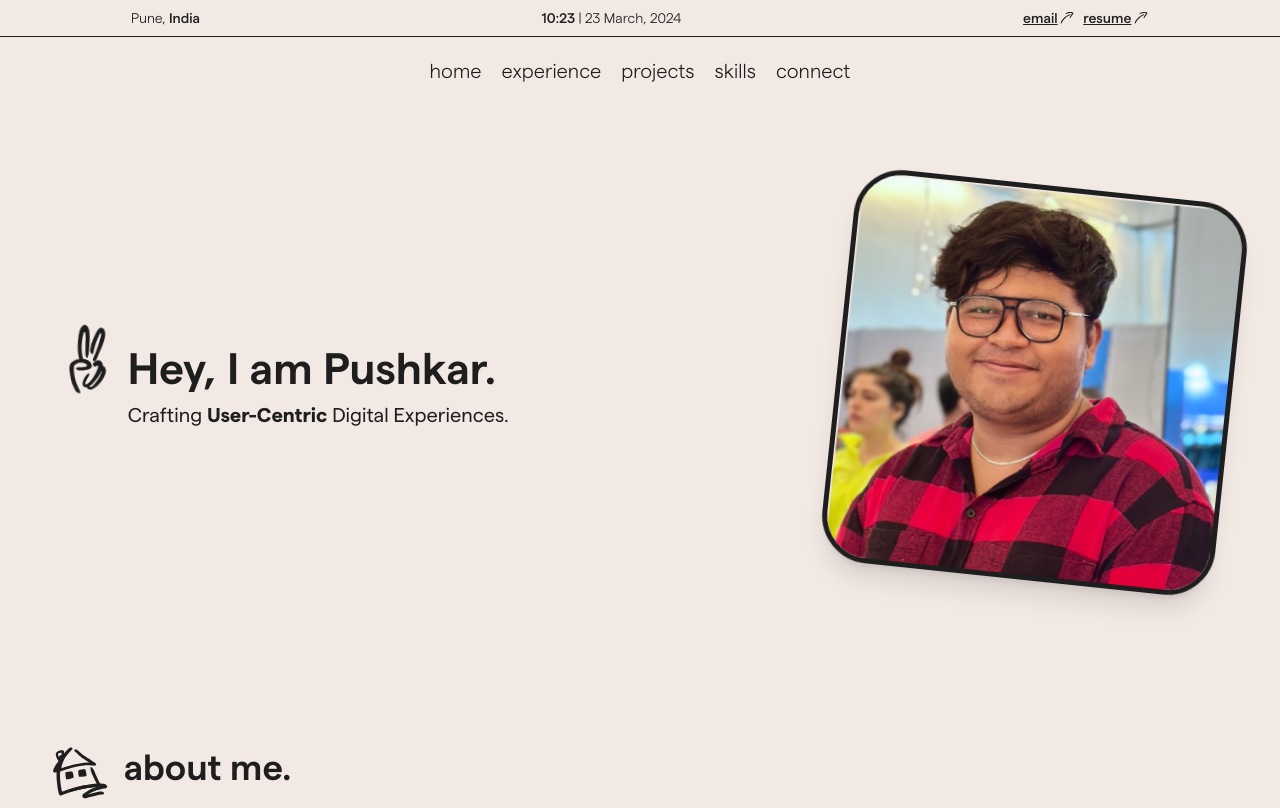
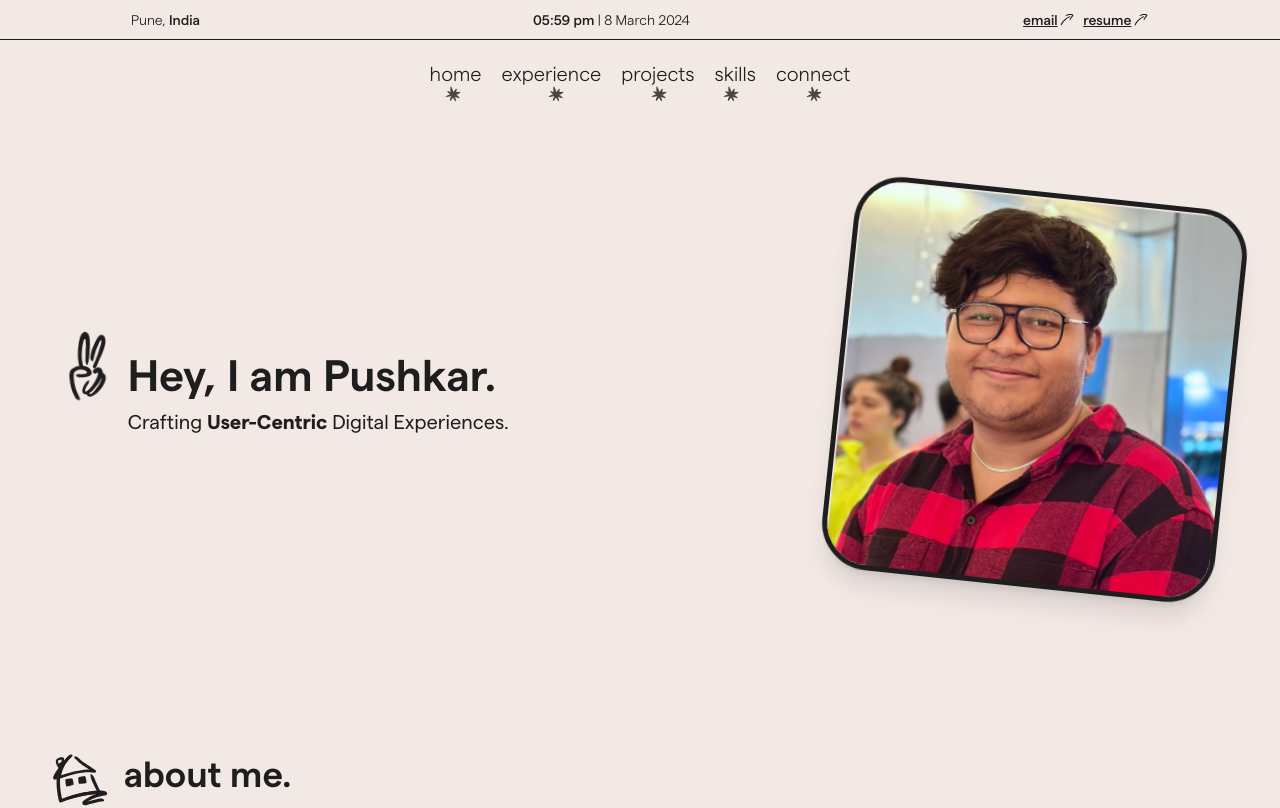
Before and after one commit to Pushkar1809/portfolio, a React (Vite) app: page / in a window 1280 px wide. Shown: the top 808 px of the page. Built offline with nearby package versions, Linux system fonts and the light colour scheme; a web font is replaced by a local one.

Commit message:
feat: activate nav buttons

```diff
--- a/src/App.tsx
+++ b/src/App.tsx
@@ -9,6 +9,8 @@ import About from "./sections/About.tsx";
 import Experiences from './sections/Experiences';
 import Projects from "./sections/Projects.tsx";
 import Skills from "./sections/Skills.tsx";
+import Contact from "./sections/Contact.tsx";
+import heart from "./assets/svgs/heart.svg";
 
 function App() {
 	function preloadImage(src: string) {
@@ -31,10 +33,10 @@ function App() {
   return (
 		<div className="h-[100vh] flex flex-col">
 			<TopBar />
+			<Nav />
 
 			<main className="max-w-[120ch] mx-auto">
-				<Nav />
-				<div className="flex items-center justify-between w-full my-[5rem]">
+				<div id="home" className="flex items-center justify-between w-full mb-[5rem] mt-[12rem]">
 					<div className="flex">
 						<img
 							src={peace}
@@ -57,12 +59,16 @@ function App() {
 				{/* Intro / Summary */}
 				<About />
 				{/* Work */}
-				<Experiences/>
+				<Experiences id="exp"/>
 				{/* Projects */}
-				<Projects/>
+				<Projects id="projects"/>
 				{/* Skills */}
-				<Skills/>
+				<Skills id="skills"/>
 				{/* Links and Contact */}
+				<Contact id="contact"/>
+				<div className="flex justify-end mt-3 mb-10">
+					<img src={heart} alt="heart" />
+				</div>
 			</main>
 		</div>
 	);
--- a/src/components/EmphasisedText.tsx
+++ b/src/components/EmphasisedText.tsx
@@ -3,9 +3,9 @@ import { cn } from "../utils";
 export const EmphasisedText = ({ text, className }: { text: string, className?: string }) => (
   <p className={cn("", className)}>{text.split("*").map((sub: string, index: number) => {
     if( index % 2 == 0) {
-      return sub;
+      return <span key={index}>{sub}</span>;
     } else {
-      return <span className="font-bold">{sub}</span>
+      return <span key={index} className="font-bold">{sub}</span>
     }
   })}</p>
 )
--- a/src/components/Layout.tsx
+++ b/src/components/Layout.tsx
@@ -6,10 +6,11 @@ interface Props {
   title: string;
   children: React.ReactNode;
   iconStyles?: string;
+  id: string;
 }
 
-export const Layout = ({icon, title, children, iconStyles}: Props) => (
-  <div className="flex items-start gap-3 pt-[5rem]">
+export const Layout = ({ icon, title, children, iconStyles, id }: Props) => (
+  <div id={id} className="flex items-start gap-3 py-[5rem]">
     <img src={icon} alt="icon" className={cn("w-[4rem]", iconStyles)} />
     <div className="flex-1">
       <h2 className="text-[2.25rem] font-semibold">{title}</h2>
--- a/src/sections/Contact.tsx
+++ b/src/sections/Contact.tsx
@@ -0,0 +1,26 @@
+import { Layout } from "../components/Layout";
+import bubble from "../assets/svgs/bubble.svg";
+import { contacts, calendlyUrl } from "../data";
+import { Contact as Cntct } from "../types";
+import { PrimaryBtn } from "../components/PrimaryBtn";
+
+const Contact = ({id}: {id: string}) => (
+	<Layout id={id} icon={bubble} title="my socials & contact.">
+		<div className="grid grid-cols-2 gap-5 mb-5 mt-10">
+			{contacts.map((contact: Cntct, index: number) => (
+				<div
+					className="flex justify-between gap-3 border-b border-dark/50 border-dashed pb-1 px-2 text-lg"
+					key={index}>
+					<p className="font-thin">{contact.name}</p>
+					<PrimaryBtn to={contact.to} label={contact.displayName} />
+				</div>
+			))}
+		</div>
+		<span className="flex">
+			Get in touch. Schedule a call
+			<PrimaryBtn className="ml-1" to={calendlyUrl} label="here" />
+		</span>
+	</Layout>
+);
+
+export default Contact;
--- a/src/sections/Experiences.tsx
+++ b/src/sections/Experiences.tsx
@@ -4,10 +4,16 @@ import { experiences } from "../data";
 import { Experience as ExpType } from '../types';
 import pointer from "../assets/svgs/pointer.svg";
 
-const Experiences = () => (
-  <Layout icon={pointer} title="my experiences." iconStyles="mt-[-0.5rem]">
-    {experiences.map((exp: ExpType) => <Experience key={exp.id} {...exp} />)}
-  </Layout>
-)
+const Experiences = ({id}: {id: string}) => (
+	<Layout
+		id={id}
+		icon={pointer}
+		title="my experiences."
+		iconStyles="mt-[-0.5rem]">
+		{experiences.map((exp: ExpType) => (
+			<Experience key={exp.id} {...exp} />
+		))}
+	</Layout>
+);
 
 export default Experiences;
--- a/src/sections/Nav.tsx
+++ b/src/sections/Nav.tsx
@@ -1,34 +1,89 @@
 import asterisk from "../assets/svgs/asterisk.svg";
-
+import { useEffect, useState } from "react";
 interface NavLink {
   name: string;
-  to: string;
+	idName: string;
 }
 
 const Nav = () => {
+
+
+	useEffect(() => {
+
+	})
+
   const navLinks: NavLink[] = [
-		{ name: "home", to: "#home" },
-		{ name: "experience", to: "#experiences" },
-		{ name: "projects", to: "#projects" },
-		{ name: "skills", to: "#skills" },
-    { name: "connect", to: "#connect" }
+		{ name: "home", idName: "home" },
+		{ name: "experience", idName: "exp" },
+		{ name: "projects", idName: "projects" },
+		{ name: "skills", idName: "skills" },
+		{ name: "connect", idName: "contact" },
 	];
   return (
-		<nav className="w-full py-5">
-			<ul className="flex justify-center items-center gap-5">
-				{navLinks.map(({ name, to }: NavLink, index: number) => (
-					<li key={index}>
-						<a
-							className="relative group text-xl font-thin select-none"
-							href={to}>
-							{name}
-							<img className="w-5 top-10 absolute right-[35%] animate-slowspin opacity-0 group-hover:top-6 group-hover:opacity-80 transition-all ease-in-out duration-300" src={asterisk} alt="asterisk"/>
-						</a>
-					</li>
-				))}
+		<nav className="fixed w-full top-[2.5rem] bg-gradient-to-b via-light/80 from-light to-light/0 px-5 rounded-full z-20 h-[6rem]">
+			<ul className="flex justify-center items-center gap-5 mt-5">
+				{navLinks.map(({ name, idName }: NavLink, index: number) => <NavLink name={name} key={index} idName={idName}  />)}
 			</ul>
 		</nav>
 	);
 }
 
+interface NavLinkProps {
+	idName: string;
+	name: string;
+}
+
+const NavLink = ({idName, name}: NavLinkProps) => {
+	const [isVisible, setIsVisible] = useState(false);
+
+	useEffect(() => {
+		const element = document.getElementById(idName);
+		if(element){
+			const observer = new IntersectionObserver((entries) => {
+				const entry = entries[0];
+				setIsVisible(
+					entry.isIntersecting
+				);
+			}, { threshold: 0.5});
+			observer.observe(element)
+		}
+		return () => {
+			setIsVisible(false);
+		}
+	}, [idName])
+	return (
+		<li>
+			<button
+				onClick={() => {
+					if (idName === "home") {
+						window.scrollTo({
+							top: window.screenTop - 100,
+							behavior: "smooth",
+						});
+						return;
+					}
+					const element = document.getElementById(idName);
+					if (element) {
+						window.scrollTo({
+							top: element?.offsetTop - 50,
+							behavior: "smooth",
+						});
+					}
+				}}
+				className="relative group text-xl font-thin select-none">
+				{name}
+				<img
+					className={`w-5 ${
+						isVisible ? "top-6" : "top-10"
+					} absolute right-[35%] animate-slowspin ${
+						isVisible ? "opacity-80" : "opacity-0"
+					} group-hover:top-6 group-hover:opacity-80 transition-all ease-in-out duration-300`}
+					src={asterisk}
+					alt="asterisk"
+				/>
+			</button>
+		</li>
+	);
+}
+
 export default Nav;
--- a/src/sections/Projects.tsx
+++ b/src/sections/Projects.tsx
@@ -5,8 +5,8 @@ import { Project as ProjType } from "../types";
 import { Project } from "../components/Project";
 import { PrimaryBtn } from "../components/PrimaryBtn";
 
-const Projects = () => (
-	<Layout icon={gem} title="things i have built.">
+const Projects = ({ id }: { id: string }) => (
+	<Layout id={id} icon={gem} title="things i have built.">
 		{projects.map((proj: ProjType) => (
 			<Project key={proj.id} {...proj} />
 		))}
--- a/src/sections/Skills.tsx
+++ b/src/sections/Skills.tsx
@@ -5,22 +5,31 @@ import { skills } from "../data";
 import { SkillsList } from "../components/SkillsList";
 import { Skill } from "../types";
 
-const Skills = () => {
-  const frontend = useMemo(() => skills.filter((skill: Skill) => skill.type === "frontend"), []);
-  const backend = useMemo(() => skills.filter((skill: Skill) => skill.type === "backend"), []);
-  const database = useMemo(() => skills.filter((skill: Skill) => skill.type === "database"), []);
-  const web3 = useMemo(
+const Skills = ({id}: {id: string}) => {
+	const frontend = useMemo(
+		() => skills.filter((skill: Skill) => skill.type === "frontend"),
+		[],
+	);
+	const backend = useMemo(
+		() => skills.filter((skill: Skill) => skill.type === "backend"),
+		[],
+	);
+	const database = useMemo(
+		() => skills.filter((skill: Skill) => skill.type === "database"),
+		[],
+	);
+	const web3 = useMemo(
 		() => skills.filter((skill: Skill) => skill.type === "web3"),
 		[],
 	);
-  const misc = useMemo(
+	const misc = useMemo(
 		() => skills.filter((skill: Skill) => skill.type === "misc"),
 		[],
 	);
 
-  return (
-		<Layout icon={shapes} title="my toolbox.">
-			<div className="flex px-10 mt-5">
+	return (
+		<Layout id={id} icon={shapes} title="my toolbox.">
+			<div className="flex px-8 mt-5">
 				<SkillsList title="Frontend" skills={frontend} />
 				<SkillsList title="Backend" skills={backend} />
 				<SkillsList title="Databases" skills={database} />
@@ -29,8 +38,8 @@ const Skills = () => {
 			<div className="px-10 mt-2">
 				I also have experience with{" "}
 				<span className="font-semibold">{misc[0].name}</span>{" "}
-				{misc.slice(1, misc.length - 1).map((skill: Skill) => (
-					<span className="font-semibold">, {skill.name}</span>
+				{misc.slice(1, misc.length - 1).map((skill: Skill, index: number) => (
+					<span key={index} className="font-semibold">, {skill.name}</span>
 				))}
 				{" &"}
 				<span className="font-semibold"> {misc[misc.length - 1].name}</span>
--- a/src/sections/TopBar.tsx
+++ b/src/sections/TopBar.tsx
@@ -1,14 +1,40 @@
 import { PrimaryBtn } from "../components/PrimaryBtn";
 import resume from "../assets/pushkar-borkar-resume.pdf";
+import { useState, useEffect } from "react";
 
-const TopBar = () => (
-	<div className="border-b border-dark py-2">
-		<div className="flex items-center justify-between max-w-[120ch] mx-auto text-sm font-light">
+const TopBar = () => {
+	const [today, setDate] = useState<Date>(new Date());
+	useEffect(() => {
+		const timer = setInterval(() => {
+			setDate(new Date());
+		}, 60 * 1000);
+		return () => {
+			clearInterval(timer);
+		};
+	}, []);
+	return (
+		<div className="fixed w-full border-b border-dark z-20 bg-light h-[2.5rem] flex justify-center items-center">
+			<div className="flex w-full items-center justify-between max-w-[120ch] mx-auto text-sm font-light">
 				<p>
 					Pune, <span className="font-medium">India</span>
 				</p>
 				<p>
-				<span className="font-medium">10:23</span> | 23 March, 2024
+					<span className="font-medium">
+						{today.toLocaleTimeString("en-IN", {
+							timeZone: "IST",
+							hour: "2-digit",
+							minute: "2-digit",
+						})}
+					</span>{" "}
+					|{" "}
+					<span>
+						{today.toLocaleDateString("en-IN", {
+							timeZone: "IST",
+							year: "numeric",
+							month: "long",
+							day: "numeric",
+						})}
+					</span>
 				</p>
 				<div className="flex items-center gap-2">
 					<PrimaryBtn label="email" to="mailto:pushkarborkar1809@gmail.com" />
@@ -17,5 +43,6 @@ const TopBar = () => (
 			</div>
 		</div>
 	);
+};
 
 export default TopBar;
```
Also changed, not shown: src/utils.ts (line endings or trailing spaces). Lines whose indentation alone changed are shown as unchanged.
